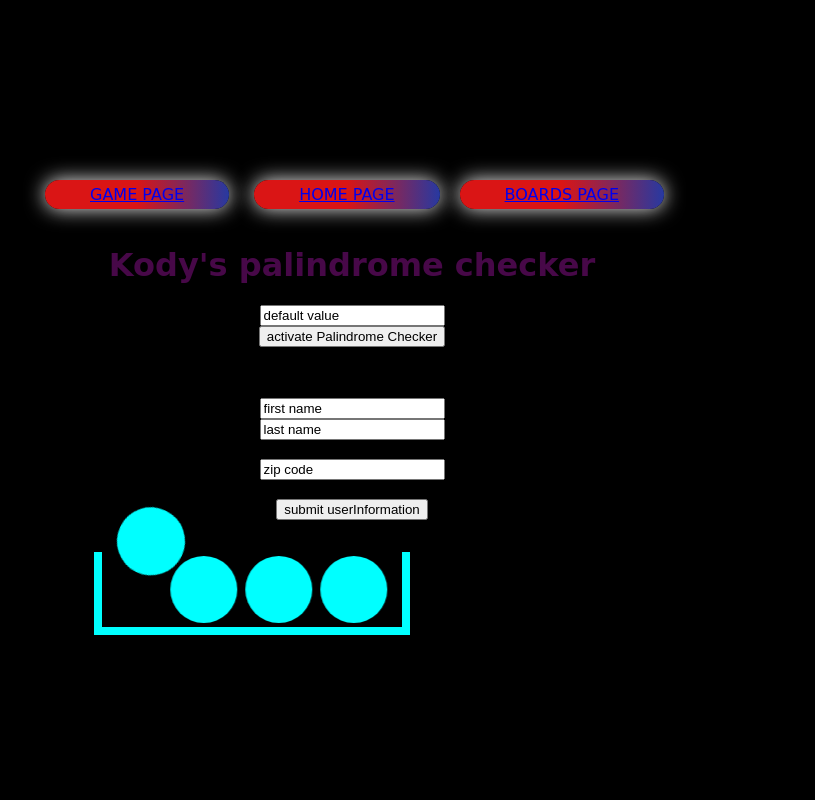
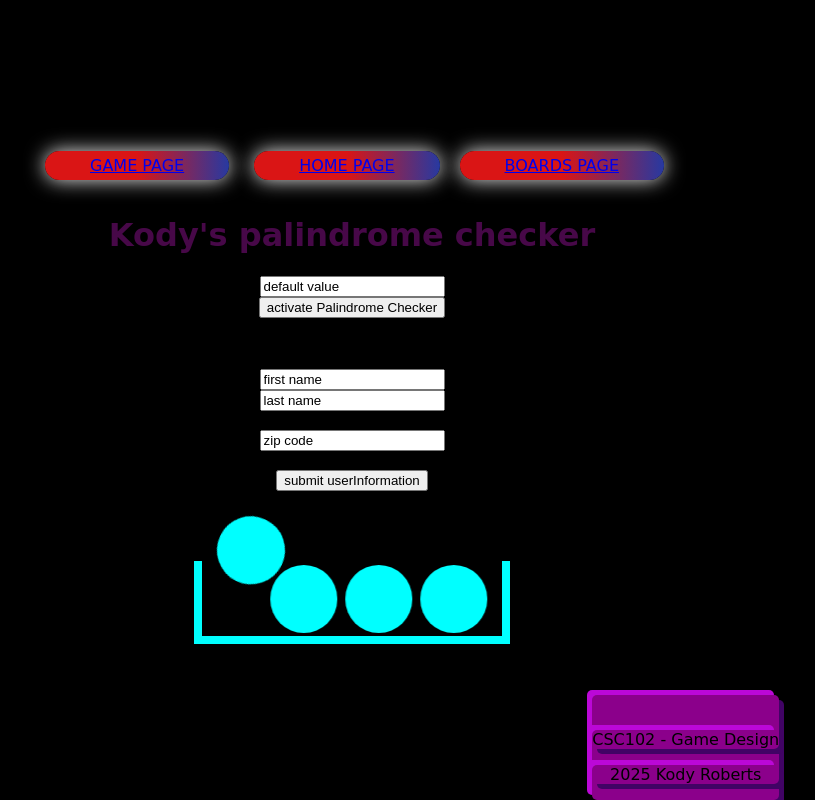
Before and after one commit to raven2290/CSC102, a plain HTML site: page strings.html in a window 1280 px wide. Shown: the whole page, without its empty margins (288-1103 px from the left). Drawn offline with Linux system fonts and the light colour scheme.

Commit message:
Add files via upload

```diff
--- a/game.css
+++ b/game.css
@@ -1,17 +1,17 @@
 html,body{
     height: 100%;
     margin: 0;
-    }
-    body{
+}
+body{
     display:flex;
     font-family: 'brushscript mt', cursive;
     flex-direction: column;
-    align-items:center ;
+    align-items: center;
     justify-content: center;
     min-height: 300px;
     background-color: black;
     color: #470848;
-    }
+}
 
 
 
@@ -24,13 +24,24 @@ nav{
 }
 
 footer{
-    text-align: center;
+    display: absolute;
+    position: fixed;
+    bottom: 0;
+    right: 1%;
+    text-align: right;
     margin-right: 200px;
+    background-color: darkmagenta;
+    box-shadow: 5px 5px #410365, -5px -5px rgb(187, 8, 215);
+    border-radius: 5px;
+    color:black;
 }
 
 
 
 h1{
+    display: flex;
+    justify-content: center;
+    left: 50%;
     font-style: bold;
     font-size: 2em;
     text-align: center;
--- a/main.css
+++ b/main.css
@@ -18,8 +18,16 @@ nav{
 }
 
 footer{
-    text-align: center;
+    display: absolute;
+    position: fixed;
+    bottom: 0;
+    right: 1%;
+    text-align: right;
     margin-right: 200px;
+    background-color: darkmagenta;
+    box-shadow: 5px 5px #410365, -5px -5px rgb(187, 8, 215);
+    border-radius: 5px;
+    color:black;
 }
 
 #memeimage{
--- a/strings.html
+++ b/strings.html
@@ -34,12 +34,21 @@
             <br>
             <button onClick = "userInformation();"> submit userInformation </button>
             <p id="userInfoResults"></p>
+            <br>
+            <h2>
+            <div id="loading">
+                <div id="first"></div>
+                <div></div>
+                <div></div>
+                <div></div>
+            </div>
+            </h2>
+    <footer>
+
+        </div>
+        <br>
+        <p>CSC102 - Game Design</p>
+        <p>2025 Kody Roberts</p>
+    </footer>
     </body>
-    <footer>
-        <div id="loading">
-            <div id="first"></div>
-            <div></div>
-            <div></div>
-            <div></div>
-        </div>
 </html>
```
Also changed, not shown: Game.html (+4 -3 lines), INDEX.html (+5 -0 lines), boards.html (+4 -1 lines).
